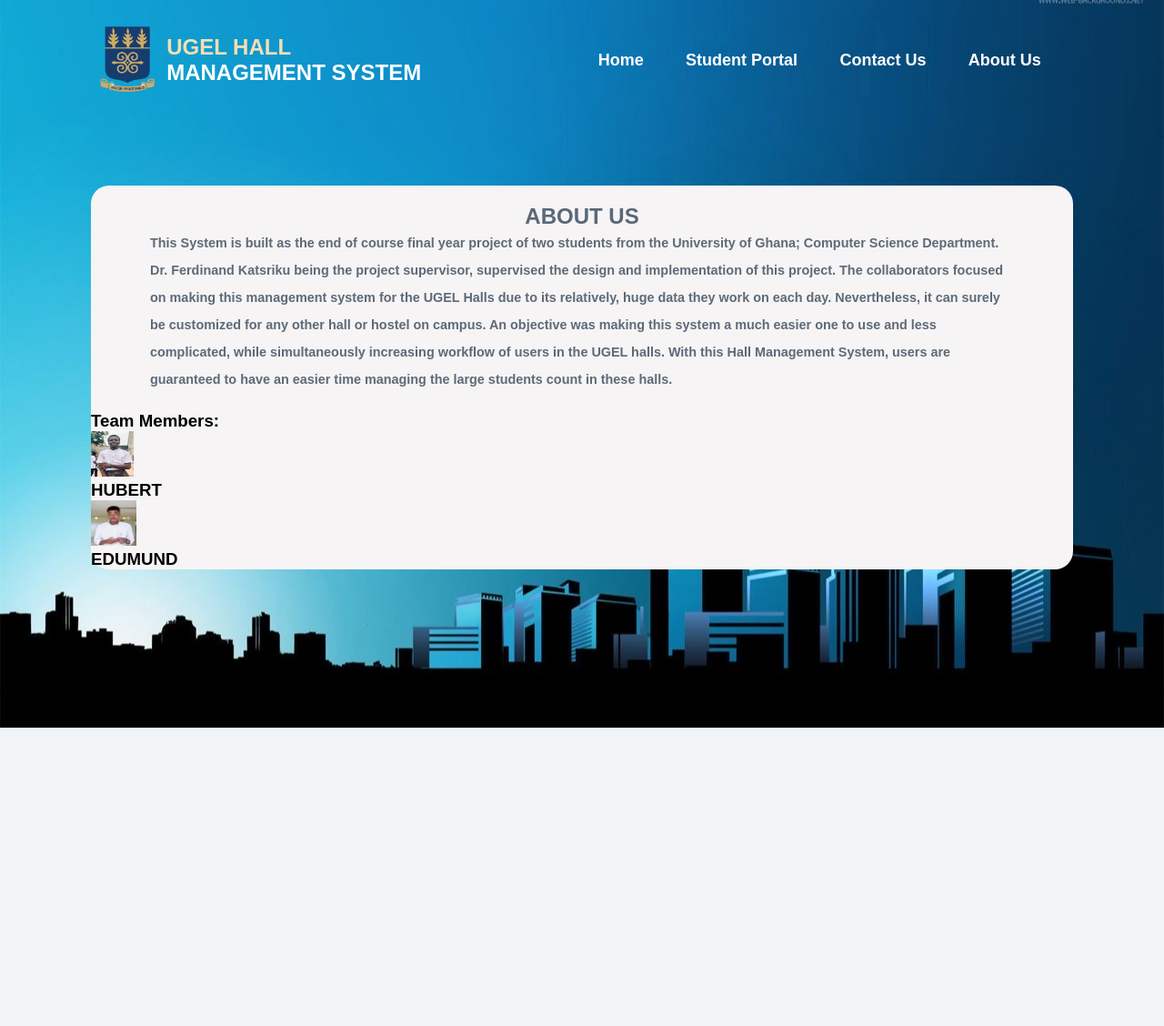
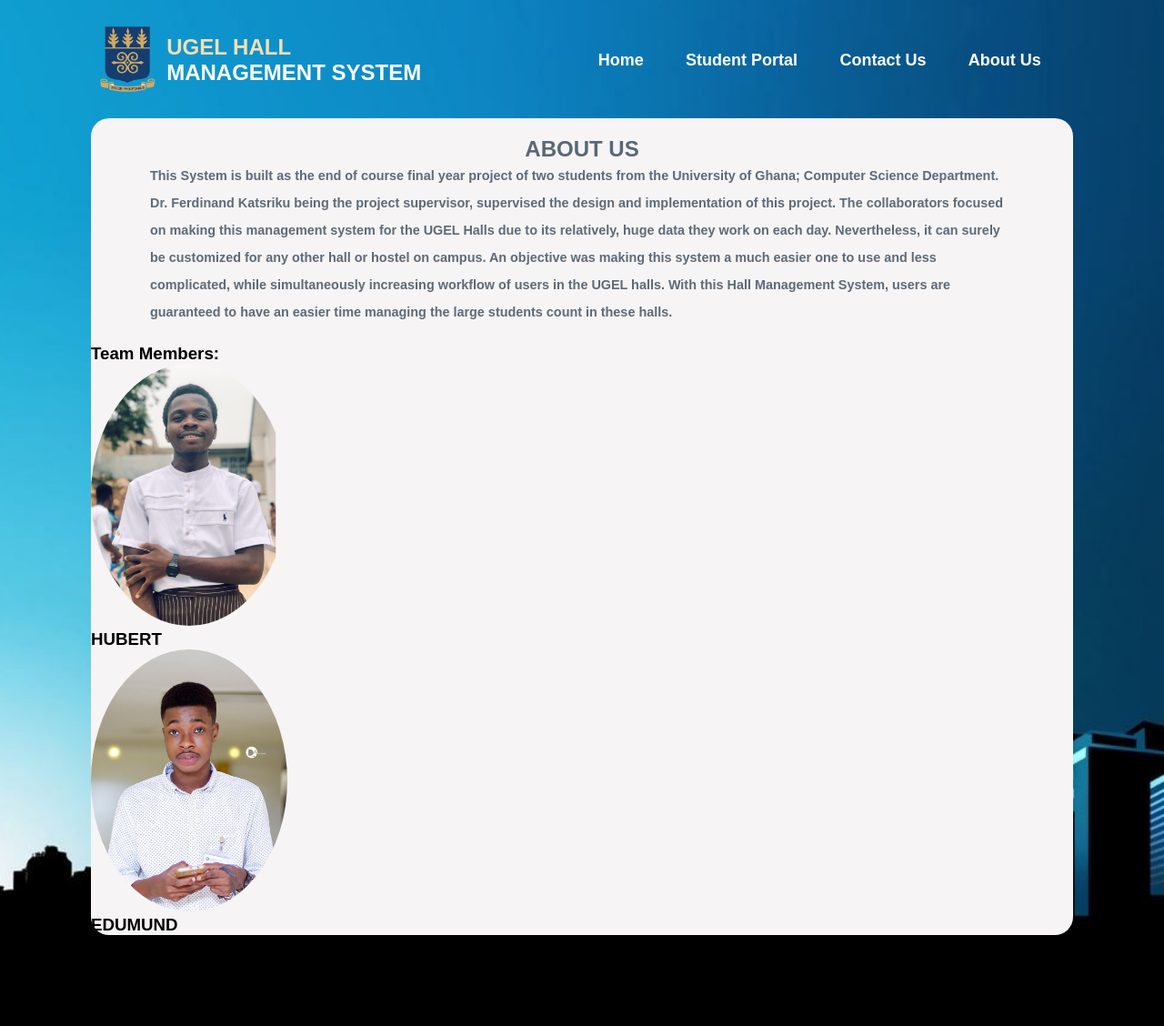
Before and after one commit to mr-mensah/Hall-management-system, a Flask app: page /about_us in a window 1280 px wide. Shown: the whole page at 91% size. Before the commit the page ends 800 px from the top, so only its background shows below. Run offline with Flask 3, Linux system fonts and the light colour scheme.

Commit message:
Update aboutus.css

```diff
--- a/static/css/aboutus.css
+++ b/static/css/aboutus.css
@@ -54,6 +54,7 @@
    border: 5px solid #ebb15b;
 }
 .member {
-   width: 50px;
-   height: 50px;
- }
+  width: 20%; /* 20% of the parent container's width */
+  height: 20%; /* 20% of the parent container's height */
+  border-radius: 50%;
+}
```
